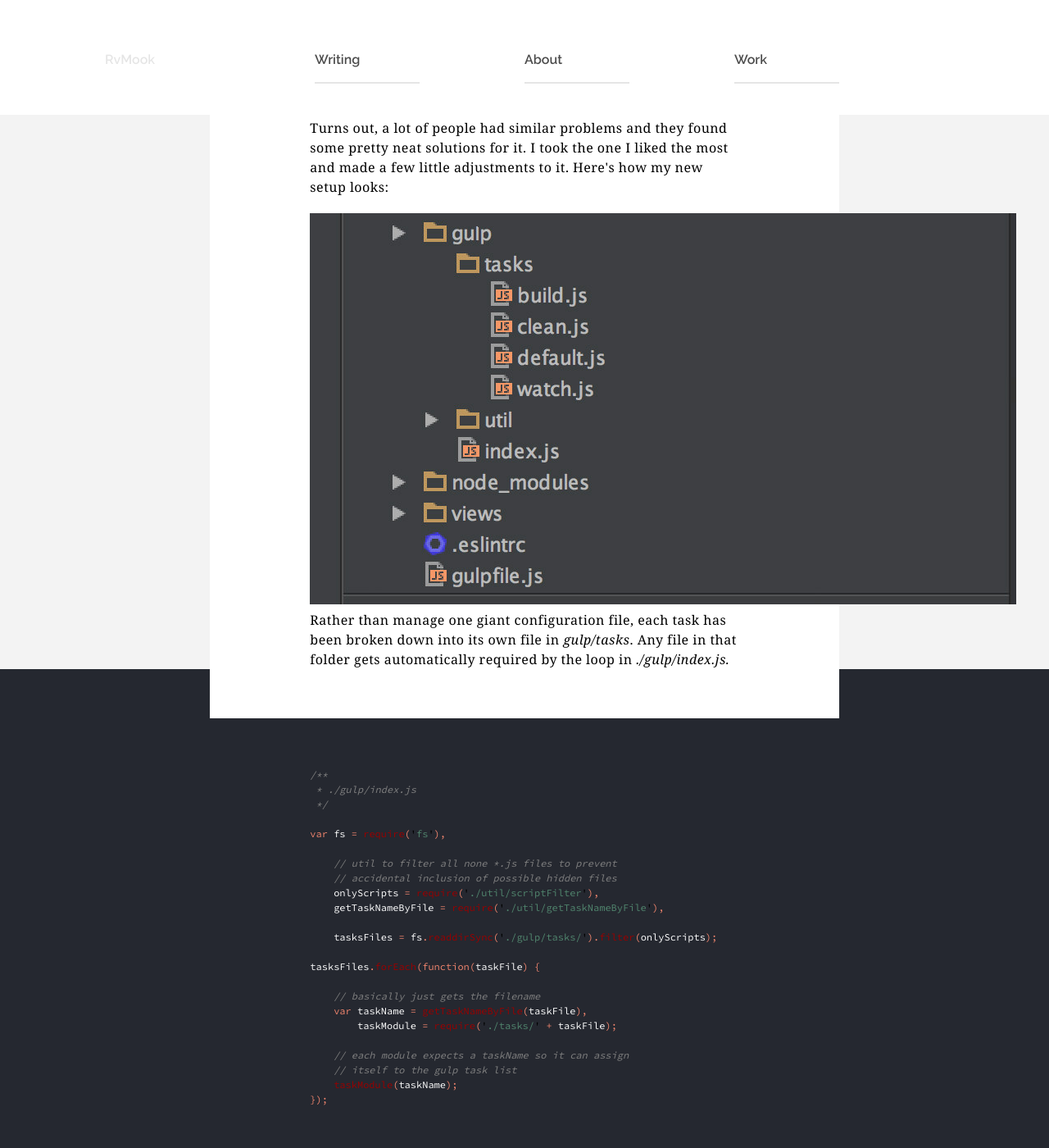
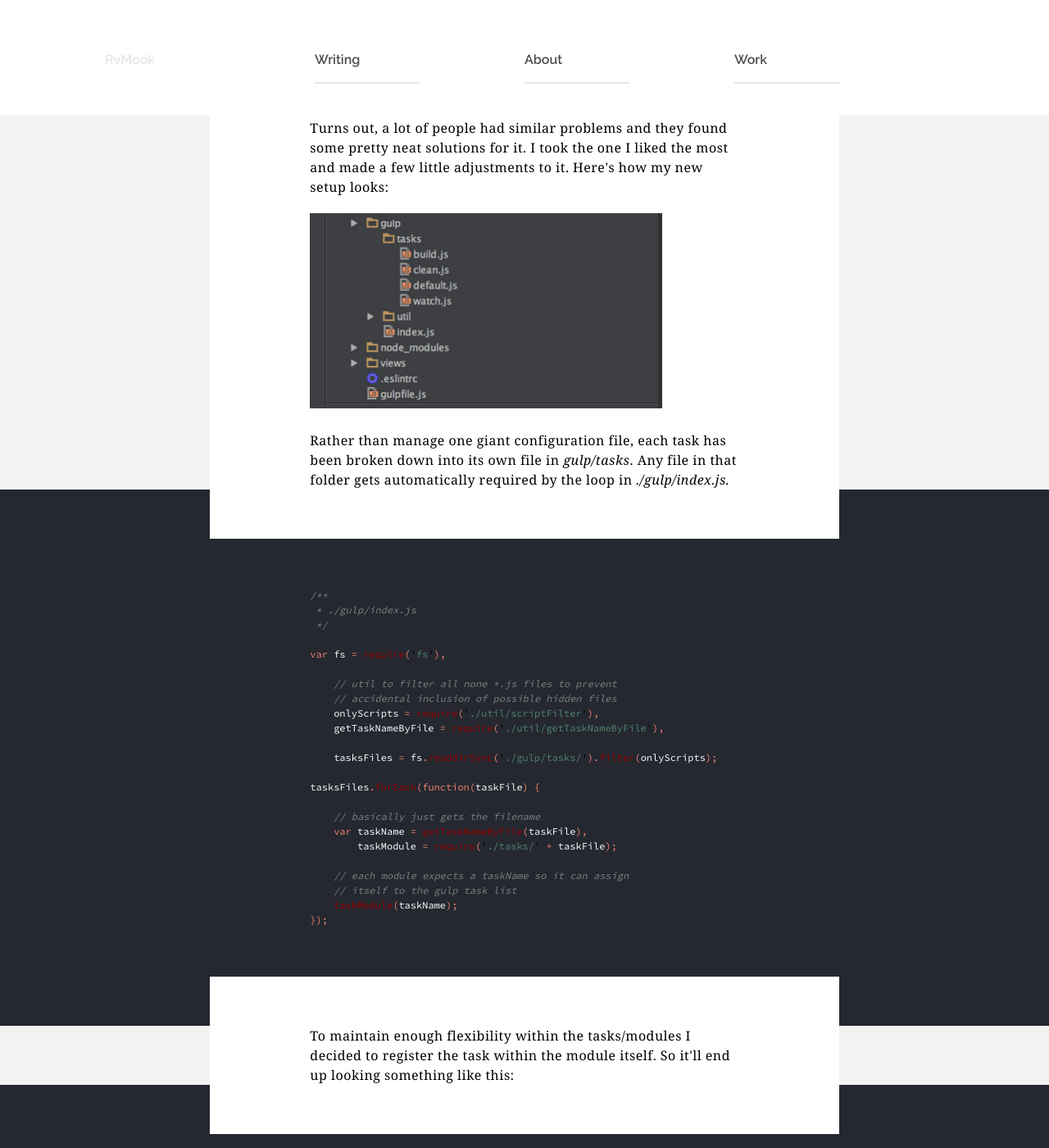
Before and after one commit to rickvanmook/rickvanmook.github.io, a Jekyll site: the page built from _posts/2015-11-29-maintainable-gulp-tasks.html, in a window 1280 px wide and 1400 px high, scrolled down 573 px. Shown: the whole window at 82% size. Built offline with Jekyll 4.4.1, drawn with Linux system fonts in a browser that asks for light colours; some web fonts are replaced.

Commit message:
Added simple image styling

```diff
--- a/_sass/_post.scss
+++ b/_sass/_post.scss
@@ -130,6 +130,14 @@
 			margin-bottom: 0;
 		}
 	}
+
+	img {
+
+		width: 100%;
+		height: auto;
+		margin-bottom: 20px;
+		max-width: 430px;
+	}
 }
 
 .post__header {
```
